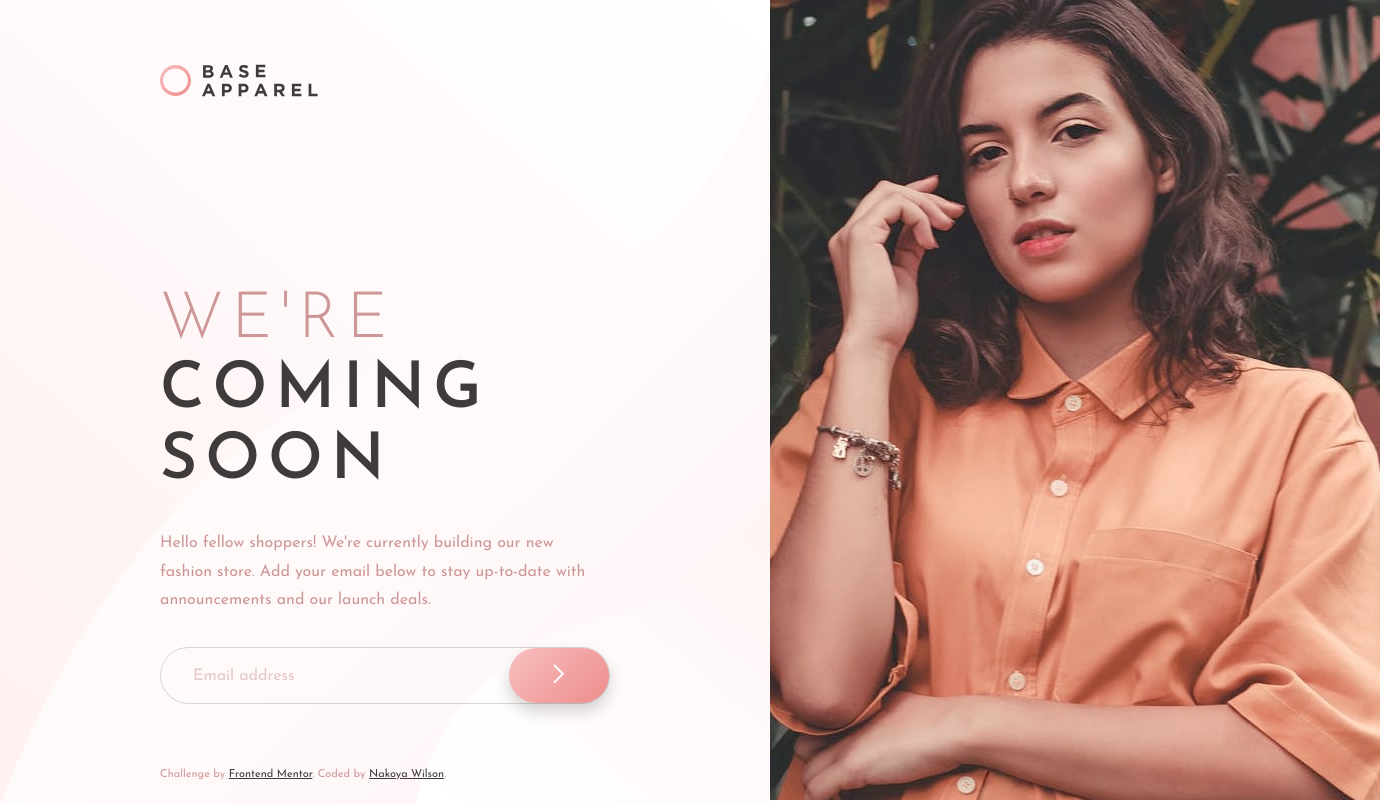
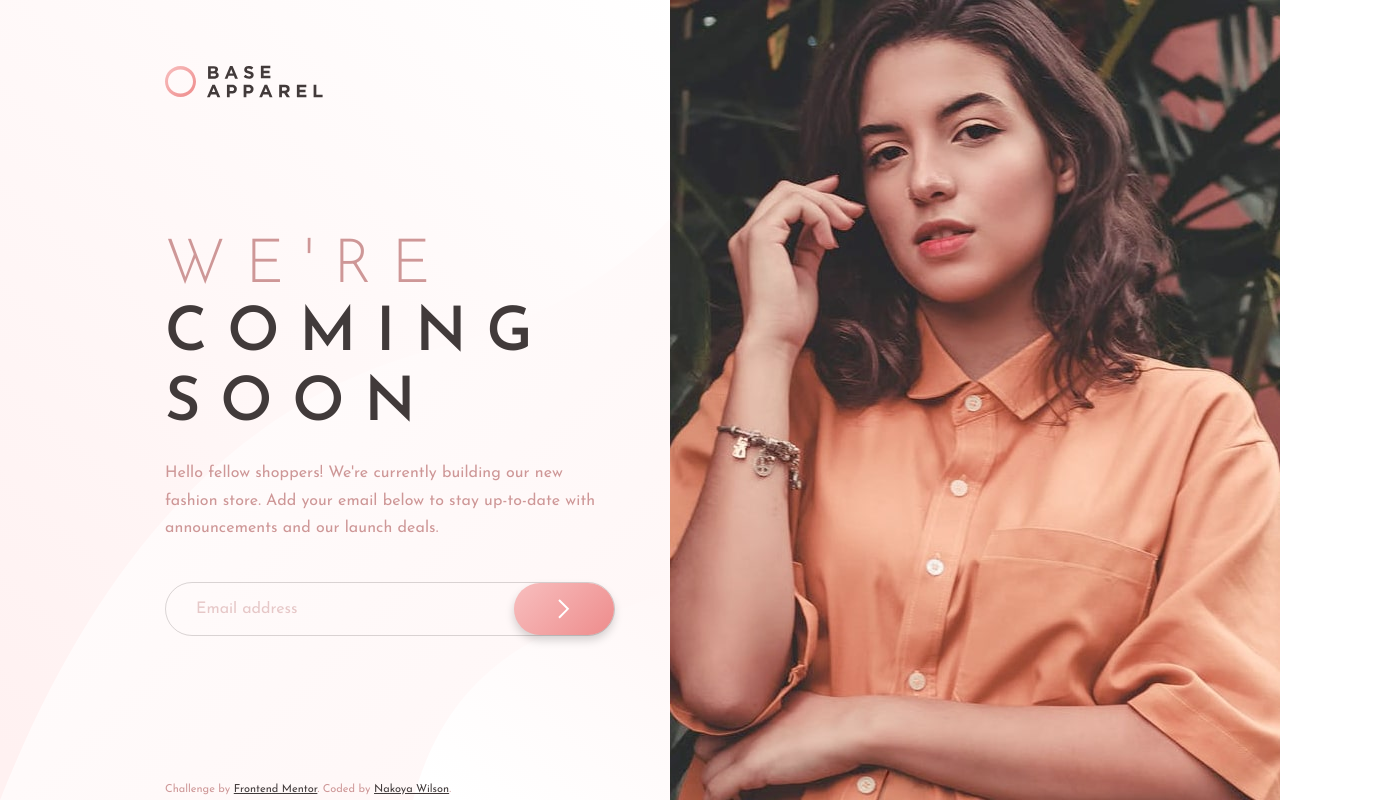
Before and after one commit to nakoyawilson/base-apparel-coming-soon, a plain HTML site: page index.html in a window 1280 px wide. Shown: the whole page, 1380 px wide, since content can reach past the window. Drawn offline with Linux system fonts and the light colour scheme.

Commit message:
Make adjustments to desktop styles

```diff
--- a/css/styles.css
+++ b/css/styles.css
@@ -13,59 +13,74 @@
   box-sizing: border-box;
 }
 
+html {
+  font-size: 62.5%;
+}
+
 body {
   color: var(--desaturated-red);
   font-family: "Josefin Sans", sans-serif;
   font-size: 16px;
 }
 
+img {
+  display: block;
+}
+
 .container {
   display: flex;
   width: min(100%, 1440px);
   margin: auto;
+  position: relative;
 }
 
 .main-content {
-  background-image: url(../images/bg-pattern-desktop.svg),
+  background-image: url("../images/bg-pattern-desktop.svg"),
     linear-gradient(135deg, hsl(0, 0%, 100%), hsl(0, 100%, 98%));
   background-size: cover;
   background-repeat: no-repeat;
-  padding: 4rem 10rem 0.5rem;
+  padding: 6.5rem 21.5rem 0.5rem 16.5rem;
   display: flex;
   flex-direction: column;
   justify-content: space-between;
 }
 
 .logo {
-  padding-bottom: 8rem;
+  margin-bottom: 13.5rem;
 }
 
-.desktop-image {
+.image-wrapper {
+  position: absolute;
+  top: 0;
+  right: 0;
   max-height: 100vh;
-  width: auto;
+}
+
+.image {
+  height: 100%;
 }
 
 .title {
   text-transform: uppercase;
   font-weight: 300;
-  font-size: 4rem;
-  letter-spacing: 0.5rem;
+  font-size: 6.1rem;
+  letter-spacing: 0.325em;
   line-height: 1.1;
+  width: 36rem;
+  margin-bottom: 2rem;
 }
 
 .emphasis {
   color: var(--grayish-red);
   font-weight: 600;
+  line-height: 1.15;
 }
 
 .paragraph {
-  padding: 2rem 0;
-  width: 430px;
-  line-height: 1.8;
-}
-
-.mobile {
-  display: none;
+  width: 45rem;
+  line-height: 1.7;
+  letter-spacing: 0.005em;
+  margin-bottom: 4rem;
 }
 
 .form-content {
@@ -80,11 +95,11 @@ body {
 
 input {
   font-family: inherit;
-  padding: 1rem 2rem;
+  padding: 1.5rem 3rem;
   border: none;
   outline: none;
   background-color: transparent;
-  font-size: 1rem;
+  font-size: 1.6rem;
   width: 280px;
   color: var(--grayish-red);
 }
@@ -100,8 +115,8 @@ input {
 
 .error-message {
   color: var(--soft-red);
-  padding: 0.5rem 0 0 2rem;
-  font-size: 0.8rem;
+  padding: 0.8rem 0 0 2.4rem;
+  font-size: 1.2rem;
 }
 
 button {
@@ -109,8 +124,11 @@ button {
   border: none;
   border-radius: 50px;
   width: 100px;
-  padding: 1rem;
+  padding: 1.6rem;
   box-shadow: 0 0.5rem 1rem rgba(0, 0, 0, 0.175);
+  display: flex;
+  justify-content: center;
+  align-items: center;
 }
 
 button:hover {
@@ -120,7 +138,7 @@ button:hover {
 
 /* Footer Section */
 footer {
-  margin-bottom: 1rem;
+  margin-top: 14rem;
 }
 .attribution {
   font-size: 11px;
@@ -134,28 +152,19 @@ footer {
 }
 
 /* Media Queries */
-@media screen and (max-width: 576px) {
-  .desktop {
-    display: none;
-  }
-
+@media screen and (max-width: 1240px) {
   .main-content {
-    background-image: linear-gradient(
-      135deg,
-      hsl(0, 0%, 100%),
-      hsl(0, 100%, 98%)
-    );
     padding: 0;
   }
 
-  .mobile {
+  .image-wrapper {
     display: block;
+    position: static;
     width: 100%;
   }
 
-  .mobile-image {
+  .image {
     width: 100%;
-    height: auto;
   }
 
   .logo,
@@ -174,6 +183,7 @@ footer {
   }
 
   .title {
+    margin-inline: auto;
     padding-top: 2rem;
     font-size: 3rem;
   }
--- a/index.html
+++ b/index.html
@@ -23,13 +23,21 @@
           <div class="logo">
             <img src="images/logo.svg" alt="Base Apparel logo" />
           </div>
-          <div class="mobile">
+          <picture class="image-wrapper">
+            <source
+              media="(max-width: 1240px)"
+              srcset="images/hero-mobile.jpg"
+            />
+            <source
+              media="(min-width: 1241px)"
+              srcset="images/hero-desktop.jpg"
+            />
             <img
-              src="images/hero-mobile.jpg"
+              src="iimages/hero-desktop.jpg"
               alt="Woman in an orange shirt"
-              class="mobile-image"
+              class="image"
             />
-          </div>
+          </picture>
         </header>
         <main>
           <div class="text">
@@ -84,13 +92,6 @@
           </p>
         </footer>
       </div>
-      <figure class="desktop">
-        <img
-          src="images/hero-desktop.jpg"
-          alt="Woman in an orange shirt"
-          class="desktop-image"
-        />
-      </figure>
     </div>
     <script src="js/main.js"></script>
   </body>
```
